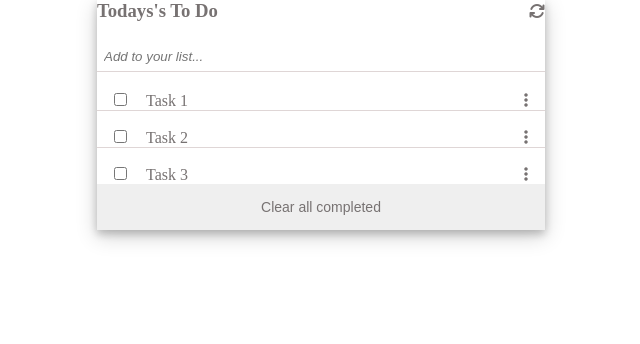
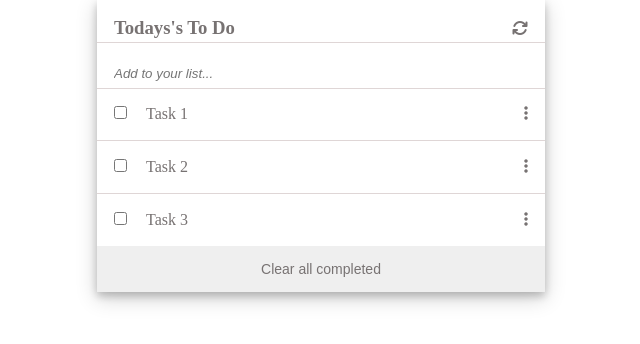
Before and after one commit to hamzaw9/ToDoList, a website built with webpack: page src/index.html in a window 1280 px wide. Shown: the whole page, without its empty margins (319-959 px from the left). Built offline with nearby package versions, Linux system fonts and the light colour scheme.

Commit message:
Fix padding of To Do List

```diff
--- a/src/style.css
+++ b/src/style.css
@@ -18,24 +18,27 @@ button {
 .to-do-inner {
   display: flex;
   flex-direction: column;
-  /*padding: 17px 17px 0 17px;*/
-  gap: 20px;
+  gap: 16px;
 }
 
 .title {
   display: flex;
   justify-content: space-between;
   align-items: center;
+  padding: 17px 17px 3px 17px;
+  border-bottom: 1px solid #dfd6d6;
 }
 
 .list-container-inner {
-  padding: 0 17px;
-  margin-bottom: 18px;
+  padding: 17px;
   border-bottom: 1px solid #dfd6d6;
 }
 
+.list-container-inner:first-child {
+  padding-top: 0;
+}
+
 .list-container-inner:last-child {
-  margin: 0;
   border: none;
 }
 
@@ -49,7 +52,7 @@ button {
 
 .add-btn {
   font-style: italic;
-  padding: 7px;
+  padding: 7px 17px;
   border: none;
   border-bottom: 1px solid #dfd6d6;
 }
```
